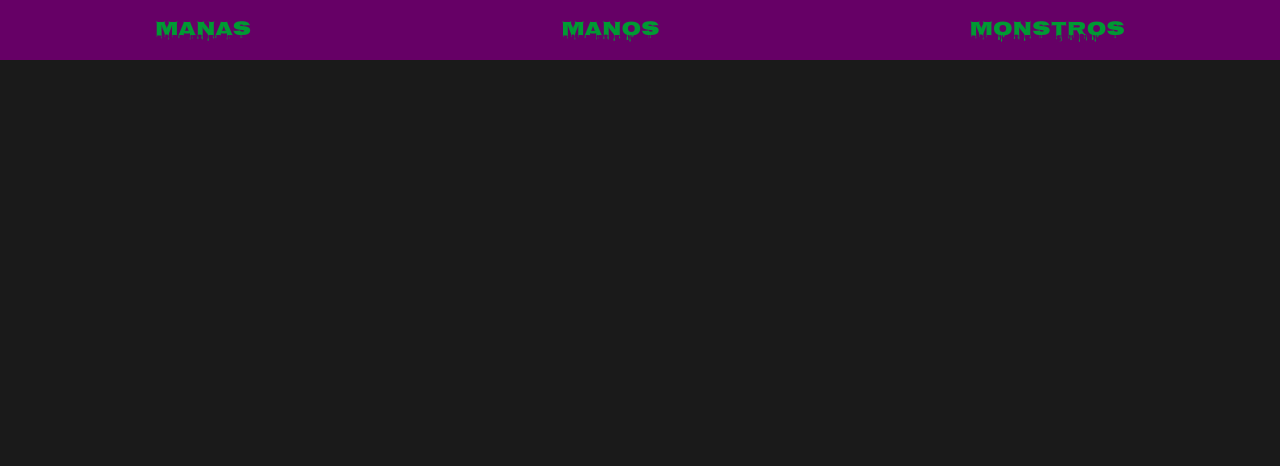
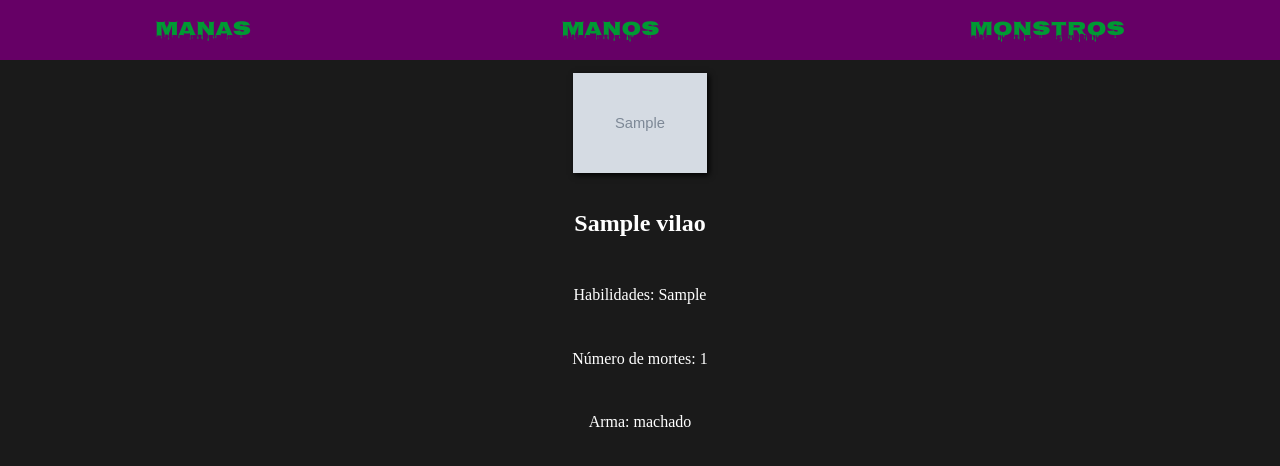
Before and after one commit to jessymiyoshi/601-viloes, a Django app: page / in a window 1280 px wide. Shown: the top 466 px of the page. Run offline with Django 3.2, Linux system fonts and the light colour scheme; tables that the repository leaves empty hold one stand-in row (values such as "Sample post"); grey boxes marked "Sample" are stand-in pictures.

Commit message:
Passar viloes para a visualização

```diff
--- a/catalogo/static/css/style.css
+++ b/catalogo/static/css/style.css
@@ -21,3 +21,38 @@ nav a{
 nav a:hover{
     font-size: 25px;
 }
+
+section{
+    display: flex;
+    justify-content: center;
+    flex-wrap: wrap;
+}
+
+.card{
+    display:flex;
+    flex-direction: column;
+    justify-content: space-evenly;
+    align-items: center;
+    height: 400px;
+    width: 300px;
+}
+
+.card:hover{
+    border-radius: 5px;
+    box-shadow: 2px 2px 8px black;
+    cursor: pointer;
+}
+
+img{
+    height: 100px;
+    box-shadow: 2px 2px 6px black;
+}
+
+p{
+    color: white;
+    margin: none;
+}
+
+h2{
+    color: white;
+}
--- a/catalogo/templates/index.html
+++ b/catalogo/templates/index.html
@@ -15,5 +15,18 @@
         <a href="#">Manos</a>
         <a href="#">Monstros</a>
     </nav>
+    <section>
+        {% for vilao in viloes %}
+            <div class="card">
+                <div>
+                    <img src="{{vilao.foto.url}}" alt="">
+                </div>
+                <h2>{{vilao.nome}}</h2>
+                <p>Habilidades: {{vilao.habilidades}}</p>
+                <p>Número de mortes: {{vilao.mortes}}</p>
+                <p>Arma: {{vilao.armas}}</p>
+            </div>
+        {% endfor %}
+    </section>
 </body>
 </html>
--- a/catalogo/views.py
+++ b/catalogo/views.py
@@ -1,6 +1,8 @@
 from django.shortcuts import render
+from catalogo.models import Vilao
 
 # Create your views here.
 
 def mostrar_index(request):
-    return render(request, 'index.html')
+    viloes = Vilao.objects.all()
+    return render(request, 'index.html', {'viloes':viloes})
--- a/viloes/urls.py
+++ b/viloes/urls.py
@@ -16,8 +16,10 @@ Including another URLconf
 from django.contrib import admin
 from django.urls import path
 from catalogo import views
+from django.conf.urls.static import static
+from django.conf import settings
 
 urlpatterns = [
     path('admin/', admin.site.urls),
     path('', views.mostrar_index),
-]
+] + static(settings.MEDIA_URL, document_root=settings.MEDIA_ROOT)
```
